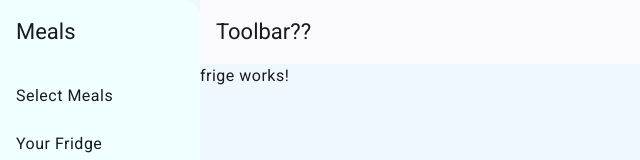
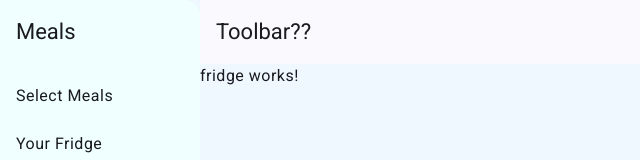
Before and after one commit to DanielCEvans/MealPlanner.UI, an Angular app: page /your-fridge in a window 1280 px wide. Shown: the top 160 px of the page, without its empty margins (0-640 px from the left). Built offline with nearby package versions, Linux system fonts and the light colour scheme.

Commit message:
chore: rename incorrect spelling

```diff
--- a/src/app/app.routes.ts
+++ b/src/app/app.routes.ts
@@ -1,6 +1,6 @@
 import { Routes } from '@angular/router';
 import { SelectMealsComponent } from './select-meals/select-meals.component';
-import { FrigeComponent } from './frige/frige.component';
+import { FrigeComponent } from './fridge/fridge.component';
 import { AddMealComponent } from './add-meal/add-meal.component';
 import { AddIngredientComponent } from './add-ingredient/add-ingredient.component';
 
--- /dev/null
+++ b/src/app/fridge/fridge.component.html
@@ -0,0 +1 @@
+<p>fridge works!</p>
--- a/src/app/frige/frige.component.html
+++ /dev/null
@@ -1 +0,0 @@
-<p>frige works!</p>
```
Also changed, not shown: src/app/fridge/fridge.component.ts (added, +24 -0 lines), src/app/frige/frige.component.ts (deleted, +0 -12 lines), src/app/fridge/fridge.component.css (added), 1 other file (tests, documents, lock files or other folders).
